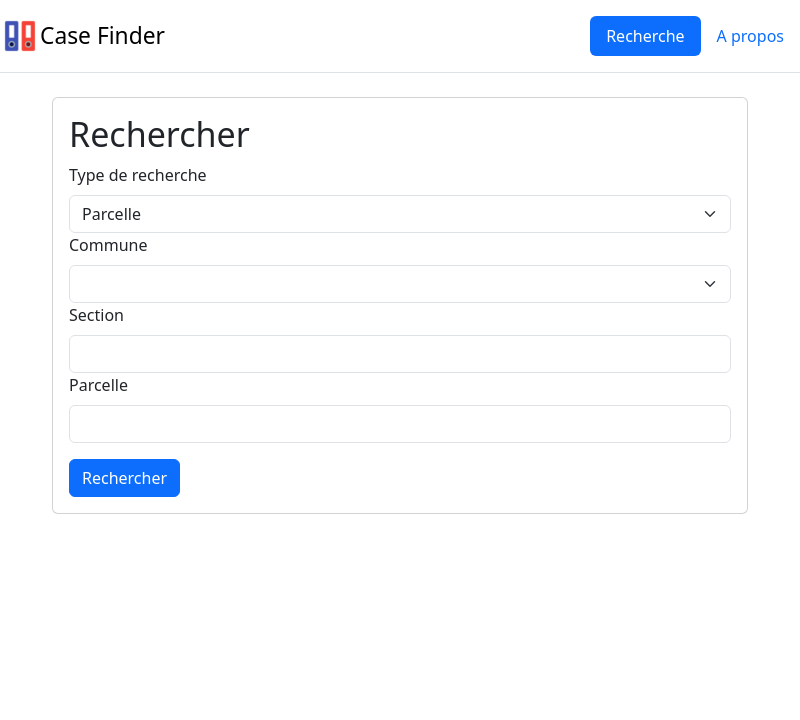
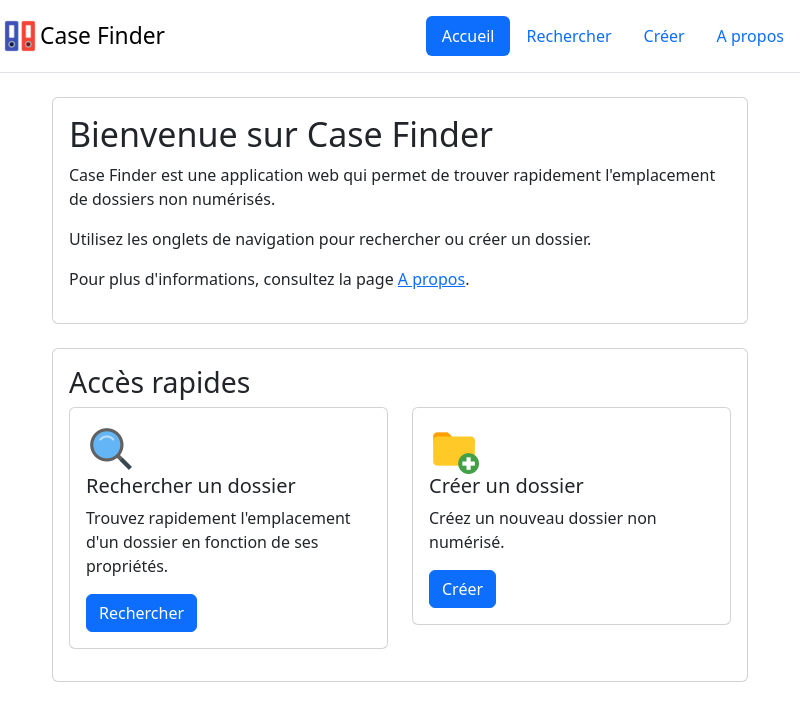
Before and after one commit to ethandudu/casefinder, an Electron app: page src/index.html in a window 800 px wide. Drawn offline with nearby package versions, Linux system fonts and the light colour scheme; no server answers.

Commit message:
fixed navigation and reworked index page

```diff
--- a/src/index.html
+++ b/src/index.html
@@ -13,7 +13,9 @@
         </a>
 
         <ul class="nav nav-pills">
-          <li class="nav-item"><a href="index.html" class="nav-link active" aria-current="page">Recherche</a></li>
+          <li class="nav-item"><a href="#" class="nav-link active" aria-current="page">Accueil</a></li>
+          <li class="nav-item"><a href="search.html" class="nav-link">Rechercher</a></li>
+          <li class="nav-item"><a href="create.html" class="nav-link">Créer</a></li>
           <li class="nav-item"><a href="about.html" class="nav-link">A propos</a></li>
         </ul>
     </header>
@@ -21,61 +23,34 @@
     <div class="container">
         <div class="card">
             <div class="card-body">
-                <h1>Rechercher</h1>
-                <form>
-                    <div class="mb-3">
-                        <label for="searchtype" class="form-label">Type de recherche</label>
-                        <select class="form-select" id="searchtype" name="searchtype">
-                            <option value="plot">Parcelle</option>
-                            <option value="owner">Propriétaire</option>
-                        </select>
-                        <div id="plotsearch">
-                            <div class="col">
-                                <label for="city" class="form-label">Commune</label>
-                                <select class="form-select" id="city" name="city"></select>
-                            </div>
-                            <div class="col">
-                                <label for="section" class="form-label">Section</label>
-                                <input type="text" class="form-control" id="section" name="section">
-                            </div>
-                            <div class="col">
-                                <label for="plot" class="form-label">Parcelle</label>
-                                <input type="text" class="form-control" id="plot" name="plot">
+                <h1>Bienvenue sur Case Finder</h1>
+                <p>Case Finder est une application web qui permet de trouver rapidement l'emplacement de dossiers non numérisés.</p>
+                <p>Utilisez les onglets de navigation pour rechercher ou créer un dossier.</p>
+                <p>Pour plus d'informations, consultez la page <a href="about.html">A propos</a>.</p>
             </div>
         </div>
-                        <div id="ownersearch" style="display: none;">
+        <div class="card mt-4">
+            <div class="card-body row">
+                <h2>Accès rapides</h2>
                 <div class="col">
-                                <label for="cityowner" class="form-label">Commune</label>
-                                <select class="form-select" id="cityowner" name="cityowner"></select>
-                            </div>
-                            <div class="col">
-                                <label for="owner" class="form-label">Propriétaire</label>
-                                <input type="text" class="form-control" id="owner" name="owner">
+                    <div class="card mb-3">
+                        <div class="card-body">
+                            <img src="assets/icons8-search-100.png" alt="search icon" width="50" height="50">
+                            <h5 class="card-title">Rechercher un dossier</h5>
+                            <p class="card-text">Trouvez rapidement l'emplacement d'un dossier en fonction de ses propriétés.</p>
+                            <a href="search.html" class="btn btn-primary">Rechercher</a>
                         </div>
                     </div>
                 </div>
-                    <button type="submit" class="btn btn-primary" id="searchbtn">Rechercher</button>
-                </form>
+                <div class="col">
+                    <div class="card mb-3">
+                        <div class="card-body">
+                            <img src="assets/icons8-add-folder-100.png" alt="search icon" width="50" height="50">
+                            <h5 class="card-title">Créer un dossier</h5>
+                            <p class="card-text">Créez un nouveau dossier non numérisé.</p>
+                            <a href="create.html" class="btn btn-primary">Créer</a>
                         </div>
                     </div>
-        <div id="results" class="table-responsive" style="display: none;">
-            <hr class="section-divider">
-            <div class="card">
-                <div class="card-body">
-                    <h1>Résultats</h1>
-                    <table class="table table-stripped table-hover" id="resultstable">
-                    <thead>
-                        <tr>
-                            <th scope="col">N° Dossier</th>
-                            <th scope="col">Commune</th>
-                            <th scope="col">Section</th>
-                            <th scope="col">Parcelle</th>
-                            <th scope="col">Propriétaire</th>
-                        </tr>
-                    </thead>
-                    <tbody id="resultstablebody">
-                    </tbody>
-                </table>
                 </div>
             </div>
         </div>
```
Also changed, not shown: src/about.html (+4 -2 lines), src/search.html (added, +90 -0 lines), src/assets/icons8-add-folder-100.png (added), src/assets/icons8-search-100.png (added). Lines whose indentation alone changed are shown as unchanged.
